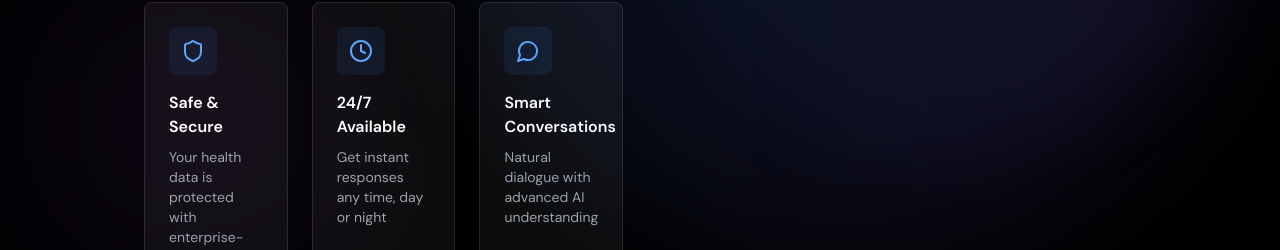
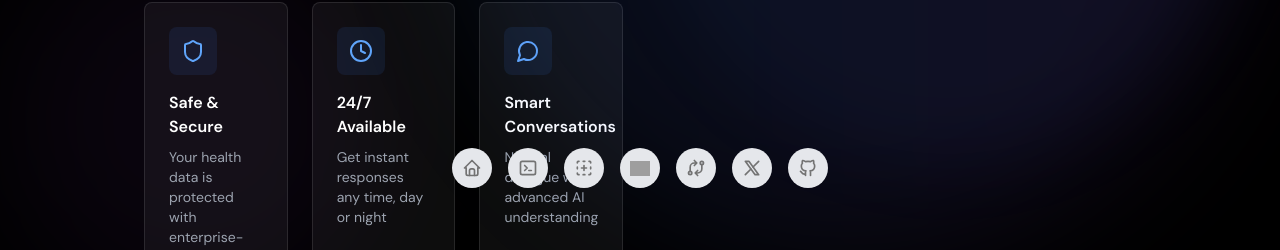
Before and after one commit to Adityaadpandey/Hack-2-Proj, a Next.js app: page / in a window 1280 px wide. Shown: the part 600-850 px from the top of the page. Built offline with nearby package versions, Linux system fonts and the light colour scheme; grey boxes are pictures that could not be loaded.

Commit message:
added dock

```diff
--- a/next.config.ts
+++ b/next.config.ts
@@ -7,6 +7,9 @@
   eslint: {
     ignoreDuringBuilds: true,
   },
+  images: {
+    domains: ['assets.aceternity.com'], // Add the domain here
+  },
 };
 
 export default nextConfig;
--- a/package.json
+++ b/package.json
@@ -14,15 +14,17 @@
     "@prisma/client": "^6.3.0",
     "@splinetool/react-spline": "^4.0.0",
     "@splinetool/runtime": "^1.9.59",
+    "@tabler/icons-react": "^3.29.0",
     "class-variance-authority": "^0.7.1",
     "clsx": "^2.1.1",
     "framer-motion": "^12.0.6",
     "lucide-react": "^0.474.0",
+    "motion": "^12.0.6",
     "next": "15.1.6",
     "prisma": "^6.3.0",
     "react": "^19.0.0",
     "react-dom": "^19.0.0",
-    "tailwind-merge": "^2.6.0",
+    "tailwind-merge": "^3.0.1",
     "tailwindcss-animate": "^1.0.7"
   },
   "devDependencies": {
--- a/src/app/page.tsx
+++ b/src/app/page.tsx
@@ -1,4 +1,5 @@
 import Main from "@/components/Main";
+import { FloatingDockDemo } from "@/components/ui/FloatingDockDemo";
 import { ArrowRight, Clock, MessageCircle, Shield } from 'lucide-react';
 
 export default function Home() {
@@ -86,6 +87,9 @@
           </div>
         </div>
       </div>
+      <div>
+        <FloatingDockDemo />
+      </div>
     </div>
   );
 }
--- /dev/null
+++ b/src/components/ui/FloatingDockDemo.tsx
@@ -0,0 +1,79 @@
+import { FloatingDock } from "@/components/ui/floating-dock";
+import {
+    IconBrandGithub,
+    IconBrandX,
+    IconExchange,
+    IconHome,
+    IconNewSection,
+    IconTerminal2,
+} from "@tabler/icons-react";
+import Image from "next/image";
+
+export function FloatingDockDemo() {
+    const links = [
+        {
+            title: "Home",
+            icon: (
+                <IconHome className="h-full w-full text-neutral-500 dark:text-neutral-300" />
+            ),
+            href: "#",
+        },
+
+        {
+            title: "Products",
+            icon: (
+                <IconTerminal2 className="h-full w-full text-neutral-500 dark:text-neutral-300" />
+            ),
+            href: "#",
+        },
+        {
+            title: "Components",
+            icon: (
+                <IconNewSection className="h-full w-full text-neutral-500 dark:text-neutral-300" />
+            ),
+            href: "#",
+        },
+        {
+            title: "Aceternity UI",
+            icon: (
+                <Image
+                    src="https://assets.aceternity.com/logo-dark.png"
+                    width={20}
+                    height={20}
+                    alt="Aceternity Logo"
+                />
+            ),
+            href: "#",
+        },
+        {
+            title: "Changelog",
+            icon: (
+                <IconExchange className="h-full w-full text-neutral-500 dark:text-neutral-300" />
+            ),
+            href: "#",
+        },
+
+        {
+            title: "Twitter",
+            icon: (
+                <IconBrandX className="h-full w-full text-neutral-500 dark:text-neutral-300" />
+            ),
+            href: "#",
+        },
+        {
+            title: "GitHub",
+            icon: (
+                <IconBrandGithub className="h-full w-full text-neutral-500 dark:text-neutral-300" />
+            ),
+            href: "#",
+        },
+    ];
+    return (
+        <div className="flex items-center justify-center w-full">
+            <FloatingDock
+                mobileClassName="translate-y-20" // only for demo, remove for production
+                items={links}
+            />
+        </div>
+    );
+}
--- /dev/null
+++ b/src/components/ui/floating-dock.tsx
@@ -0,0 +1,194 @@
+"use client";
+import { cn } from "@/lib/utils";
+import { IconLayoutNavbarCollapse } from "@tabler/icons-react";
+import {
+    AnimatePresence,
+    MotionValue,
+    motion,
+    useMotionValue,
+    useSpring,
+    useTransform,
+} from "framer-motion";
+import Link from "next/link";
+import { useRef, useState } from "react";
+
+export const FloatingDock = ({
+    items,
+    desktopClassName,
+    mobileClassName,
+}: {
+    items: { title: string; icon: React.ReactNode; href: string }[];
+    desktopClassName?: string;
+    mobileClassName?: string;
+}) => {
+    return (
+        <>
+            <FloatingDockDesktop items={items} className={desktopClassName} />
+            <FloatingDockMobile items={items} className={mobileClassName} />
+        </>
+    );
+};
+
+const FloatingDockMobile = ({
+    items,
+    className,
+}: {
+    items: { title: string; icon: React.ReactNode; href: string }[];
+    className?: string;
+}) => {
+    const [open, setOpen] = useState(false);
+    return (
+        <div className={cn("relative block md:hidden", className)}>
+            <AnimatePresence>
+                {open && (
+                    <motion.div
+                        layoutId="nav"
+                        className="absolute bottom-full mb-2 right-0 flex flex-col gap-2"
+                    >
+                        {items.map((item, idx) => (
+                            <motion.div
+                                key={item.title}
+                                initial={{ opacity: 0, y: 10 }}
+                                animate={{
+                                    opacity: 1,
+                                    y: 0,
+                                }}
+                                exit={{
+                                    opacity: 0,
+                                    y: 10,
+                                    transition: {
+                                        delay: idx * 0.05,
+                                    },
+                                }}
+                                transition={{ delay: (items.length - 1 - idx) * 0.05 }}
+                            >
+                                <Link
+                                    href={item.href}
+                                    key={item.title}
+                                    className="h-10 w-10 rounded-full bg-gray-50 dark:bg-neutral-900 flex items-center justify-center"
+                                >
+                                    <div className="h-4 w-4">{item.icon}</div>
+                                </Link>
+                            </motion.div>
+                        ))}
+                    </motion.div>
+                )}
+            </AnimatePresence>
+            <button
+                onClick={() => setOpen(!open)}
+                className="h-10 w-10 rounded-full bg-gray-50 dark:bg-neutral-800 flex items-center justify-center"
+            >
+                <IconLayoutNavbarCollapse className="h-5 w-5 text-neutral-500 dark:text-neutral-400" />
+            </button>
+        </div>
+    );
+};
+
+const FloatingDockDesktop = ({
+    items,
+    className,
+}: {
+    items: { title: string; icon: React.ReactNode; href: string }[];
+    className?: string;
+}) => {
+    let mouseX = useMotionValue(Infinity);
+    return (
+        <motion.div
+            onMouseMove={(e) => mouseX.set(e.pageX)}
+            onMouseLeave={() => mouseX.set(Infinity)}
+            className={cn(
+                "absolute left-1/2 transform -translate-x-1/2 hidden md:flex h-16 gap-4 items-end rounded-2xl bg-transparent px-4 pb-3 fixed bottom-0 w-auto",
+                className
+            )}
+        >
+            {items.map((item) => (
+                <IconContainer mouseX={mouseX} key={item.title} {...item} />
+            ))}
+        </motion.div>
+    );
+};
+
+function IconContainer({
+    mouseX,
+    title,
+    icon,
+    href,
+}: {
+    mouseX: MotionValue;
+    title: string;
+    icon: React.ReactNode;
+    href: string;
+}) {
+    let ref = useRef<HTMLDivElement>(null);
+
+    let distance = useTransform(mouseX, (val) => {
+        let bounds = ref.current?.getBoundingClientRect() ?? { x: 0, width: 0 };
+
+        return val - bounds.x - bounds.width / 2;
+    });
+
+    let widthTransform = useTransform(distance, [-150, 0, 150], [40, 80, 40]);
+    let heightTransform = useTransform(distance, [-150, 0, 150], [40, 80, 40]);
+
+    let widthTransformIcon = useTransform(distance, [-150, 0, 150], [20, 40, 20]);
+    let heightTransformIcon = useTransform(
+        distance,
+        [-150, 0, 150],
+        [20, 40, 20]
+    );
+
+    let width = useSpring(widthTransform, {
+        mass: 0.1,
+        stiffness: 150,
+        damping: 12,
+    });
+    let height = useSpring(heightTransform, {
+        mass: 0.1,
+        stiffness: 150,
+        damping: 12,
+    });
+
+    let widthIcon = useSpring(widthTransformIcon, {
+        mass: 0.1,
+        stiffness: 150,
+        damping: 12,
+    });
+    let heightIcon = useSpring(heightTransformIcon, {
+        mass: 0.1,
+        stiffness: 150,
+        damping: 12,
+    });
+
+    const [hovered, setHovered] = useState(false);
+
+    return (
+        <Link href={href}>
+            <motion.div
+                ref={ref}
+                style={{ width, height }}
+                onMouseEnter={() => setHovered(true)}
+                onMouseLeave={() => setHovered(false)}
+                className="aspect-square rounded-full bg-gray-200 dark:bg-neutral-800 flex items-center justify-center relative"
+            >
+                <AnimatePresence>
+                    {hovered && (
+                        <motion.div
+                            initial={{ opacity: 0, y: 10, x: "-50%" }}
+                            animate={{ opacity: 1, y: 0, x: "-50%" }}
+                            exit={{ opacity: 0, y: 2, x: "-50%" }}
+                            className="px-2 py-0.5 whitespace-pre rounded-md bg-gray-100 border dark:bg-neutral-800 dark:border-neutral-900 dark:text-white border-gray-200 text-neutral-700 absolute left-1/2 -translate-x-1/2 -top-8 w-fit text-xs"
+                        >
+                            {title}
+                        </motion.div>
+                    )}
+                </AnimatePresence>
+                <motion.div
+                    style={{ width: widthIcon, height: heightIcon }}
+                    className="flex items-center justify-center"
+                >
+                    {icon}
+                </motion.div>
+            </motion.div>
+        </Link>
+    );
+}
```
Also changed, not shown: 1 other file (tests, documents, lock files or other folders).
